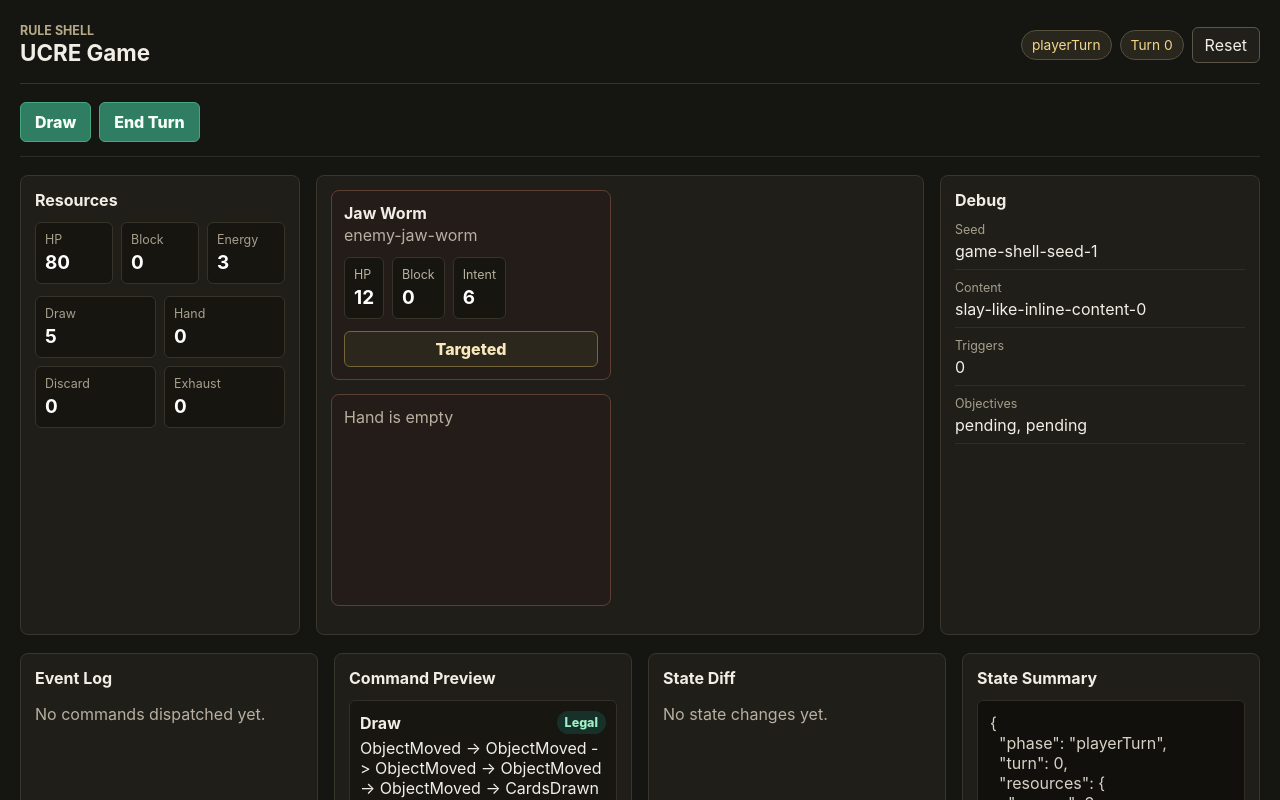
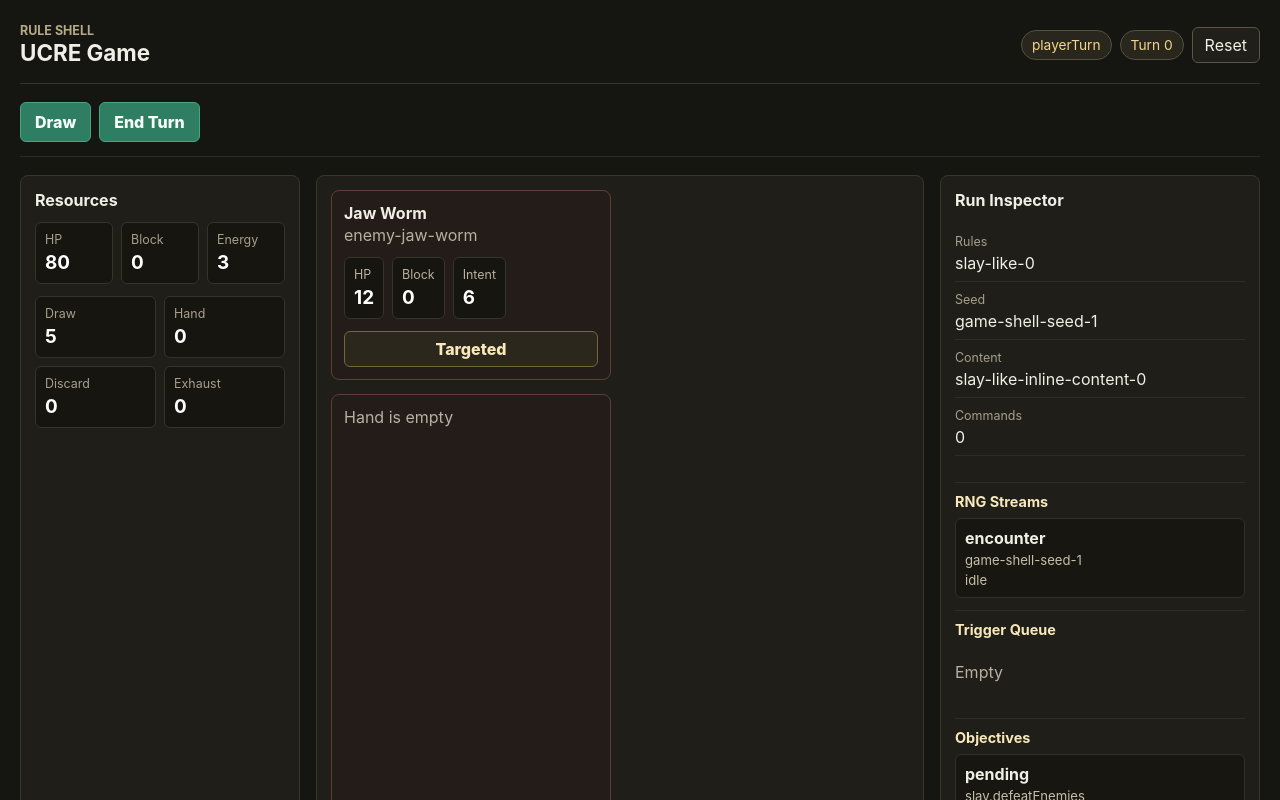
Before and after one commit to onovich/UCRE, a React (Vite) app in the folder apps/game/: page / in a window 1280 px wide. Shown: the top 800 px of the page. Built offline with nearby package versions, Linux system fonts and the light colour scheme.

Commit message:
feat(game): add run inspector diagnostics

```diff
--- a/apps/game/src/App.tsx
+++ b/apps/game/src/App.tsx
@@ -274,9 +274,13 @@ export function App({ appName = "UCRE Game" }: AppProps) {
           ) : null}
         </section>
 
-        <aside className="side-panel" aria-label="Debug">
-          <h2>Debug</h2>
+        <aside className="side-panel inspector-panel" aria-label="Run inspector">
+          <h2>Run Inspector</h2>
           <dl className="debug-list">
+            <div>
+              <dt>Rules</dt>
+              <dd>{state.rulesVersion}</dd>
+            </div>
             <div>
               <dt>Seed</dt>
               <dd>{state.seed}</dd>
@@ -286,14 +290,48 @@ export function App({ appName = "UCRE Game" }: AppProps) {
               <dd>{state.contentManifestHash}</dd>
             </div>
             <div>
-              <dt>Triggers</dt>
-              <dd>{state.triggerQueue.length}</dd>
-            </div>
-            <div>
-              <dt>Objectives</dt>
-              <dd>{state.objectives.map((objective) => objective.status).join(", ")}</dd>
+              <dt>Commands</dt>
+              <dd>{timeline.length}</dd>
             </div>
           </dl>
+
+          <section className="inspector-block" aria-label="RNG streams">
+            <h3>RNG Streams</h3>
+            <ol className="inspector-list">
+              <li>
+                <strong>encounter</strong>
+                <span>{state.seed}</span>
+                <span>idle</span>
+              </li>
+            </ol>
+          </section>
+
+          <section className="inspector-block" aria-label="Trigger queue">
+            <h3>Trigger Queue</h3>
+            {state.triggerQueue.length === 0 ? <p className="quiet-text">Empty</p> : null}
+            <ol className="inspector-list">
+              {state.triggerQueue.map((trigger) => (
+                <li key={trigger.id}>
+                  <strong>{trigger.type}</strong>
+                  <span>{trigger.id}</span>
+                  <span>{formatDiffValue(trigger.payload)}</span>
+                </li>
+              ))}
+            </ol>
+          </section>
+
+          <section className="inspector-block" aria-label="Objectives">
+            <h3>Objectives</h3>
+            <ol className="inspector-list">
+              {state.objectives.map((objective) => (
+                <li key={objective.id}>
+                  <strong>{objective.status}</strong>
+                  <span>{objective.id}</span>
+                  <span>{formatDiffValue(objective.payload)}</span>
+                </li>
+              ))}
+            </ol>
+          </section>
         </aside>
       </section>
 
--- a/apps/game/src/styles.css
+++ b/apps/game/src/styles.css
@@ -304,7 +304,7 @@ button:disabled {
 .debug-list {
   display: grid;
   gap: 10px;
-  margin: 0;
+  margin: 0 0 14px;
 }
 
 .debug-list div {
@@ -321,6 +321,52 @@ button:disabled {
 
 .debug-list dd {
   margin: 0;
+  overflow-wrap: anywhere;
+}
+
+.inspector-panel {
+  display: grid;
+  gap: 12px;
+}
+
+.inspector-block {
+  border-top: 1px solid #302d25;
+  display: grid;
+  gap: 8px;
+  padding-top: 10px;
+}
+
+.inspector-block h3 {
+  color: #f8e8bb;
+  font-size: 0.9rem;
+  margin: 0;
+}
+
+.inspector-list {
+  display: grid;
+  gap: 8px;
+  list-style: none;
+  margin: 0;
+  padding: 0;
+}
+
+.inspector-list li {
+  background: #171611;
+  border: 1px solid #333027;
+  border-radius: 6px;
+  display: grid;
+  gap: 4px;
+  padding: 9px;
+}
+
+.inspector-list strong {
+  color: #f1eee6;
+  overflow-wrap: anywhere;
+}
+
+.inspector-list span {
+  color: #c7bea8;
+  font-size: 0.82rem;
   overflow-wrap: anywhere;
 }
 
```
Also changed, not shown: 1 other file (tests, documents, lock files or other folders).
